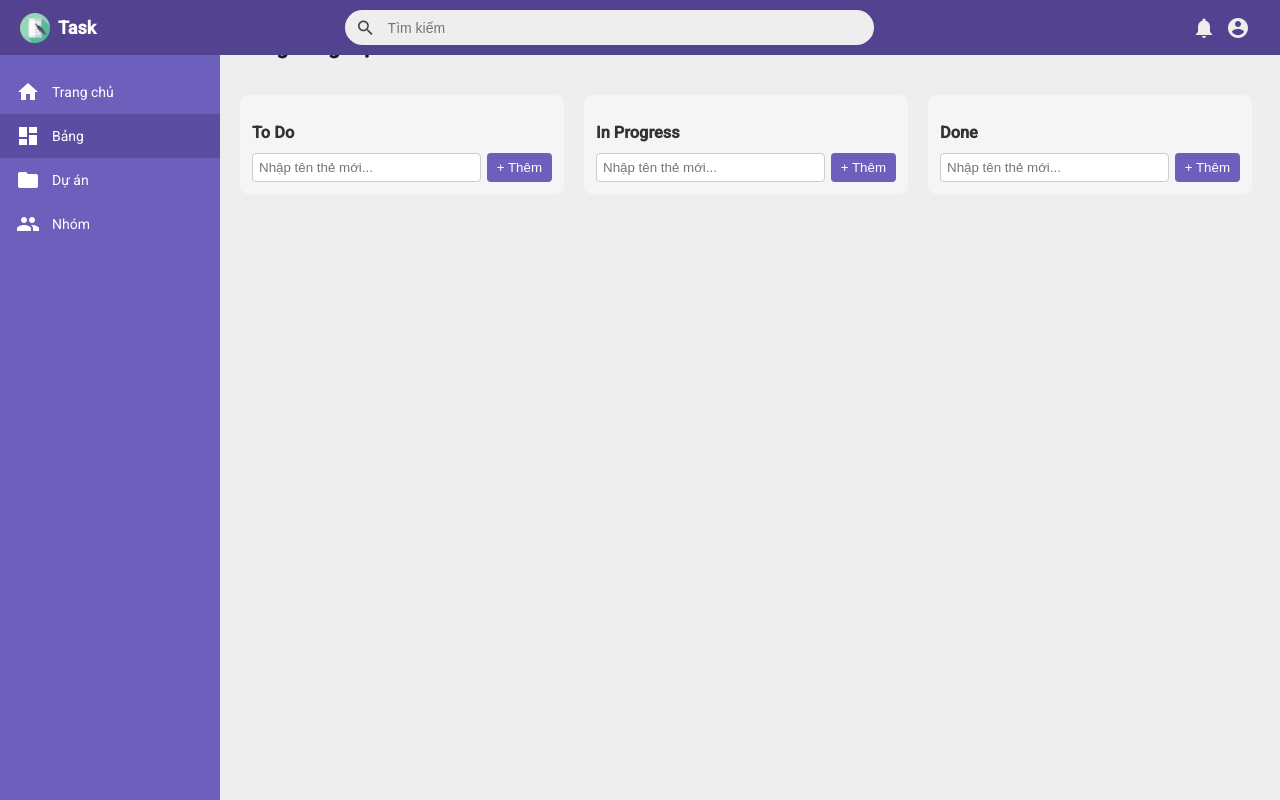
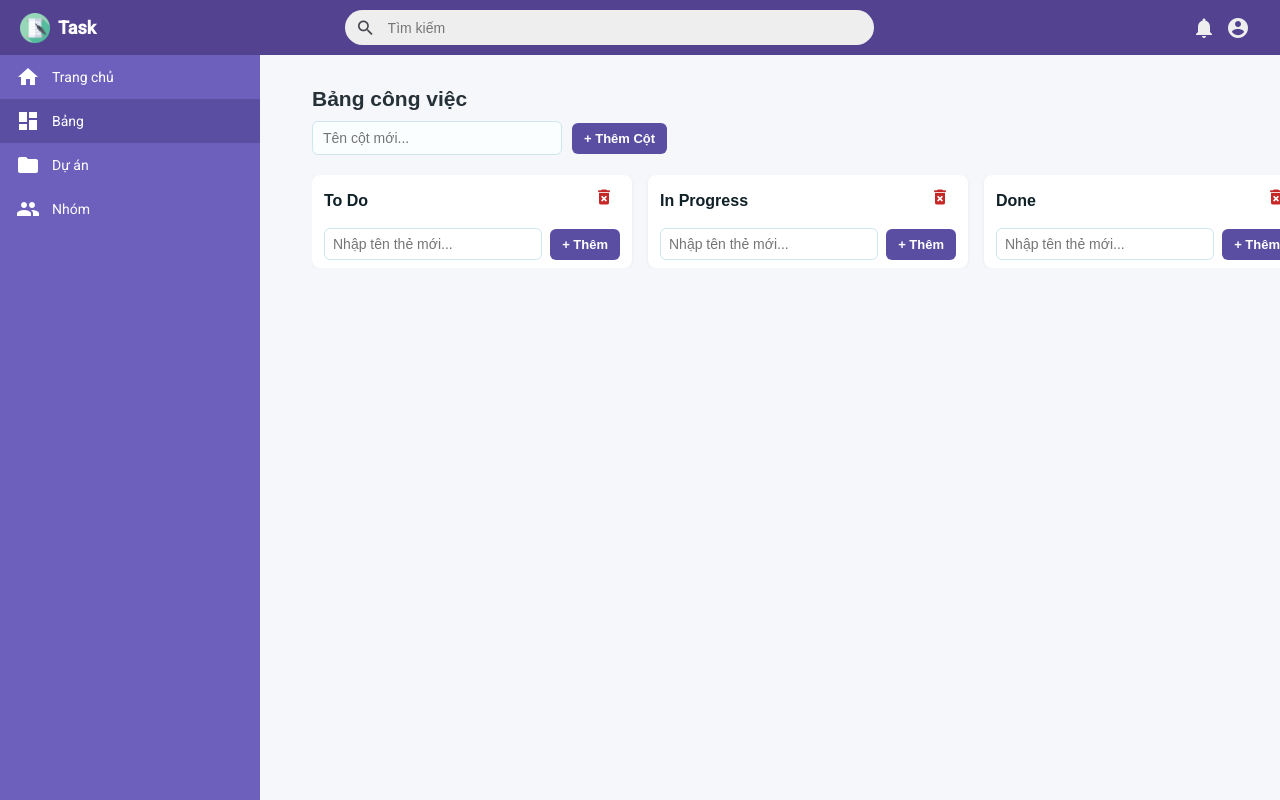
Before and after one commit to hquan2202/qu-n-l-c-ng-vii-c, an Angular app: page /board in a window 1280 px wide. Built offline with nearby package versions, Linux system fonts and the light colour scheme.

Commit message:
board update

```diff
--- a/src/app/app.component.css
+++ b/src/app/app.component.css
@@ -1,3 +1,4 @@
+
 .app-container {
   display: flex;
   height: 100vh;
@@ -5,13 +6,16 @@
 }
 
 app-sidebar {
-  width: 220px;
+  width: 260px;
   background: #3f51b5;
   color: white;
+  margin-top: 55px;
+  height: calc(100vh - 55px);
 }
 
 .content {
   flex: 1;
   overflow-y: auto;
-  background: #EEEEEE;
+  background: #f5f7fb;
+  padding: 65px 20px 20px 20px;
 }
--- a/src/app/components/sidebar/sidebar.css
+++ b/src/app/components/sidebar/sidebar.css
@@ -1,13 +1,17 @@
+
 .sidebar-container {
   width: 260px;
   height: 100%;
+  margin-top: 0;
+
   background-color: #6d60bc;
   color: white;
   display: flex;
   flex-direction: column;
-  padding: 70px 20px;
   box-sizing: border-box;
+  padding: 0px 20px 20px 20px;
 }
+
 
 .menu-item {
   display: flex;
@@ -15,12 +19,11 @@
   gap: 12px;
   padding: 10px 16px;
   cursor: pointer;
-  width: calc(100% + 7px);
+  width: calc(100% + 40px);
   margin-left: -20px;
   transition: background-color 0.2s;
 }
 
-/* Khi hover hoặc active: dùng cùng style */
 .menu-item:hover,
 .menu-item.active {
   background-color: #5a4ea3;
--- a/src/app/pages/board/board.component/board.component.css
+++ b/src/app/pages/board/board.component/board.component.css
@@ -1,60 +1,284 @@
+/* board.component.css (Hoàn chỉnh) */
+
 .board-container {
-  padding: 20px;
+  padding: 24px 32px;
+  font-family: Arial, sans-serif;
+  background: #f5f7fb;
+  min-width: 100%;
+
+  box-sizing: border-box;
   display: flex;
   flex-direction: column;
-  gap: 20px;
 }
+
+h2 {
+  margin: 0 0 12px 0;
+  color: #263238;
+}
+
+/* --- COLUMN ACTIONS CONTAINER (Mới) --- */
+.column-actions {
+  display: flex;
+  gap: 10px;
+  align-items: center;
+  margin-bottom: 20px;
+}
+
+.new-column-input {
+  flex-grow: 1;
+  padding: 8px 10px;
+  border-radius: 6px;
+  border: 1px solid #cfe6ee;
+  background: #fff;
+  font-size: 14px;
+  max-width: 250px;
+  box-sizing: border-box;
+}
+
+.btn-add-column {
+  background: #5a4ea3; /* Màu Tím */
+  color: #fff;
+  padding: 8px 12px;
+  border-radius: 6px;
+  border: none;
+  cursor: pointer;
+  font-weight: 600;
+  font-size: 13px;
+  transition: background-color 0.2s;
+}
+
+.btn-add-column:hover {
+  background: #6d60bc; /* Hover Tím */
+}
+/* -------------------------------------- */
+
 
 .board-columns {
   display: flex;
-  gap: 20px;
+  gap: 16px;
   align-items: flex-start;
+  flex-wrap: nowrap;
+  overflow-x: auto;
+  overflow-y: visible;
+  width: max-content;
 }
 
+/* --- CỘT (BOARD COLUMN) --- */
 .board-column {
-  background-color: #f4f5f7;
+  background: #fff;
+  padding: 8px 12px;
   border-radius: 8px;
-  padding: 12px;
-  width: 300px;
+  width: 320px;
+  box-shadow: 0 1px 4px rgba(0, 0, 0, .06);
+  box-sizing: border-box;
+  position: relative;
+  overflow: visible;
+  flex-shrink: 0;
+}
+
+/* Header Cột (Mới) */
+.column-header {
+  display: flex;
+  justify-content: space-between;
+  align-items: center;
+  margin-bottom: 10px;
 }
 
 .board-column h3 {
-  margin-bottom: 10px;
-  color: #333;
+  margin: 0;
+  padding: 0;
+  font-size: 16px;
+  color: #102027;
 }
 
+/* Nút Xóa Cột (Mới) */
+.btn-delete-column {
+  background: none;
+  border: none;
+  color: #c62828;
+  cursor: pointer;
+  padding: 4px;
+  border-radius: 4px;
+  transition: background-color 0.2s;
+}
+
+.btn-delete-column:hover {
+  background: #fbe6e6;
+}
+.btn-delete-column mat-icon {
+  font-size: 20px;
+}
+/* -------------------------- */
+
+/* --- THẺ (CARD) --- */
 .card {
-  background: white;
-  border-radius: 6px;
+  background: #fff;
+  border: 1px solid #e6eef4;
   padding: 10px;
   margin-bottom: 10px;
-  box-shadow: 0 1px 2px rgba(0,0,0,0.1);
-  cursor: grab;
+  border-radius: 6px;
+  cursor: pointer;
+  position: relative;
+  transition: box-shadow .12s ease, transform .08s ease;
+  outline: none;
+  box-sizing: border-box;
 }
 
+.card:hover {
+  box-shadow: 0 6px 18px rgba(15, 23, 42, 0.08);
+  transform: translateY(-2px);
+}
+
+.card .title {
+  font-weight: 600;
+  color: #0b3a45;
+  margin-bottom: 6px;
+  word-break: break-word;
+}
+
+.card .meta {
+  font-size: 12px;
+  color: #64748b;
+}
+
+/* --- ADD CARD INPUT/BUTTON (Đã sửa lỗi tràn) --- */
 .add-card {
   display: flex;
-  gap: 6px;
+  gap: 8px;
+  align-items: center;
+  margin-top: 10px;
+  width: 100%;
+}
+
+.add-card input[type="text"] {
+  flex-grow: 1;
+  flex-basis: auto;
+  padding: 7px 8px;
+  border-radius: 6px;
+  border: 1px solid #cfe6ee;
+  background: #fff;
+  font-size: 14px;
+  color: #093241;
+  box-sizing: border-box;
+}
+
+.add-card button {
+  flex-shrink: 0;
+  padding: 8px 12px;
+  border-radius: 6px;
+  border: none;
+  background: #5a4ea3; /* Màu Tím */
+  color: #fff;
+  cursor: pointer;
+  font-weight: 600;
+  font-size: 13px;
+  transition: background-color 0.2s;
+}
+
+.add-card button:hover {
+  background: #6d60bc; /* Hover Tím */
+}
+
+/* --- MODAL DIALOG STYLE --- */
+
+.modal-overlay {
+  position: fixed;
+  top: 0;
+  left: 0;
+  width: 100%;
+  height: 100%;
+  background: rgba(0, 0, 0, 0.5);
+  display: flex;
+  justify-content: center;
+  align-items: center;
+  z-index: 2000;
+}
+
+.modal-dialog {
+  background: white;
+  padding: 24px;
+  border-radius: 8px;
+  box-shadow: 0 4px 12px rgba(10, 18, 28, 0.15);
+  max-width: 500px;
+  width: 90%;
+  max-height: 90vh;
+  overflow-y: auto;
+}
+
+.modal-dialog h3 {
+  margin-top: 0;
+  font-size: 20px;
+  color: #263238;
+  margin-bottom: 15px;
+}
+
+/* --- MODAL FORM ELEMENTS --- */
+.field {
+  margin-bottom: 10px;
+}
+
+label {
+  display: block;
+  font-size: 12px;
+  color: #294047;
+  margin-bottom: 6px;
+}
+
+input[type="text"],
+textarea,
+select {
+  width: 100%;
+  padding: 8px 10px;
+  border-radius: 6px;
+  border: 1px solid #cfe6ee;
+  background: #fbfeff;
+  font-size: 14px;
+  color: #093241;
+  box-sizing: border-box;
+}
+
+textarea {
+  min-height: 60px;
+  resize: vertical;
+}
+
+.actions {
+  display: flex;
+  gap: 8px;
+  align-items: center;
   margin-top: 8px;
 }
 
-.add-card input {
-  flex: 1;
-  padding: 6px;
-  border: 1px solid #ccc;
-  border-radius: 4px;
+/* Nút Xóa Thẻ (Mới) */
+.btn-delete {
+  background: #d32f2f; /* Màu đỏ */
+  color: #fff;
+  transition: background-color 0.2s;
+  margin-right: auto; /* Đẩy sang trái */
+}
+.btn-delete:hover {
+  background: #c62828;
 }
 
-.add-card button {
-  background-color: #6d60bc;
-  color: white;
-  border: none;
-  border-radius: 4px;
-  padding: 6px 10px;
-  cursor: pointer;
-  transition: background 0.2s;
+.btn-save {
+  background: #5a4ea3; /* Màu Tím */
+  color: #fff;
+  transition: background-color 0.2s;
 }
 
-.add-card button:hover {
-  background-color: #5a4ea3;
+.btn-save:hover {
+  background: #6d60bc; /* Hover Tím */
 }
+
+.btn-cancel {
+  background: transparent;
+  color: #0b3a45;
+  border: 1px solid #e6eef4;
+}
+
+/* --- RESPONSIVE TWEAK --- */
+@media (max-width: 860px) {
+  .board-columns {
+    flex-wrap: wrap;
+  }
+}
--- a/src/app/pages/board/board.component/board.component.html
+++ b/src/app/pages/board/board.component/board.component.html
@@ -1,22 +1,87 @@
 <div class="board-container">
   <h2>Bảng công việc</h2>
 
+  <div class="column-actions">
+    <input
+      type="text"
+      placeholder="Tên cột mới..."
+      [(ngModel)]="newColumnName"
+      class="new-column-input"
+    />
+    <button class="btn btn-add-column" (click)="addColumn()">+ Thêm Cột</button>
+  </div>
   <div class="board-columns">
-    <div class="board-column" *ngFor="let column of columns; let i = index">
-      <h3>{{ column.title }}</h3>
+    <div
+      class="board-column"
+      *ngFor="let column of columns; let i = index"
+    >
 
-      <div class="card" *ngFor="let card of column.cards">
-        {{ card }}
+      <div class="column-header">
+        <h3>{{ column.title }}</h3>
+        <button
+          *ngIf="columns.length > 1"
+          class="btn-delete-column"
+          (click)="deleteColumn(i)"
+          title="Xóa cột này"
+        >
+          <mat-icon>delete_forever</mat-icon>
+        </button>
+      </div>
+      <div
+        class="card"
+        *ngFor="let card of column.cards; let j = index"
+        tabindex="0"
+        role="button"
+        (click)="openEditor(i, j, $any(card))"
+        aria-haspopup="dialog"
+      >
+        <div class="title">{{ $any(card).title || card }}</div>
+        <div class="meta">Assignee: {{ $any(card).assignee || '—' }}</div>
+
       </div>
 
       <div class="add-card">
-        <input
-          type="text"
-          [(ngModel)]="column.newCardName"
-          placeholder="Nhập tên thẻ mới..."
-        />
+        <input type="text" [(ngModel)]="column.newCardName" placeholder="Nhập tên thẻ mới..." />
         <button (click)="addCard(i)">+ Thêm</button>
       </div>
     </div>
   </div>
 </div>
+
+<div class="modal-overlay" *ngIf="editing" (click)="closeEditor()">
+  <div class="modal-dialog" role="dialog" aria-modal="true" (click)="$event.stopPropagation()">
+    <h3>Chỉnh sửa Thẻ</h3>
+
+    <div class="field">
+      <label for="modal-title">Card title</label>
+      <input id="modal-title" type="text" [(ngModel)]="editBuffer.title" />
+    </div>
+
+    <div class="field">
+      <label for="modal-status">Status</label>
+      <select id="modal-status" [(ngModel)]="editBuffer.status">
+        <option>To Do</option>
+        <option>In Progress</option>
+        <option>Review</option>
+        <option>Done</option>
+      </select>
+    </div>
+
+    <div class="field">
+      <label for="modal-assignee">Assignee</label>
+      <input id="modal-assignee" type="text" [(ngModel)]="editBuffer.assignee" placeholder="Assign to..." />
+    </div>
+
+    <div class="field">
+      <label for="modal-desc">Notes</label>
+      <textarea id="modal-desc" [(ngModel)]="editBuffer.description" placeholder="Add more details..."></textarea>
+    </div>
+
+    <div class="actions">
+      <button class="btn btn-delete" type="button" (click)="deleteCard()">Xóa</button>
+
+      <div style="flex: 1;"></div> <button class="btn btn-cancel" type="button" (click)="closeEditor()">Đóng</button>
+      <button class="btn btn-save" type="button" (click)="save()">Lưu</button>
+    </div>
+  </div>
+</div>
--- a/src/app/pages/board/board.component/board.component.ts
+++ b/src/app/pages/board/board.component/board.component.ts
@@ -1,32 +1,92 @@
-import { Component } from '@angular/core';
-import { CommonModule } from '@angular/common';
+// board.component.ts (Hoàn chỉnh)
+import { Component, OnInit } from '@angular/core';
 import {FormsModule} from '@angular/forms';
-
-type Column = {
-  title: string;
-  cards: string[];
-  newCardName: string;
-};
+import {NgForOf, NgIf} from '@angular/common';
+// @ts-ignore
+import { MatIconModule } from '@angular/material/icon';
 
 @Component({
   selector: 'app-board',
+  templateUrl: './board.component.html',
   standalone: true,
-  imports: [CommonModule, FormsModule],
-  templateUrl: './board.component.html',
-  styleUrls: ['./board.component.css']
+  imports: [
+    FormsModule,
+    NgForOf,
+    NgIf,
+    MatIconModule
+  ],
+  styleUrls: ['./board.component.css'],
 })
-export class BoardComponent {
-  columns: Column[] = [
-    { title: 'To Do', cards: [], newCardName: '' },
-    { title: 'In Progress', cards: [], newCardName: '' },
-    { title: 'Done', cards: [], newCardName: '' }
+export class BoardComponent implements OnInit {
+  columns: any[] = [
+    { title: 'To Do', cards: [] },
+    { title: 'In Progress', cards: [] },
+    { title: 'Done', cards: [] }
   ];
 
-  addCard(columnIndex: number) {
-    const column = this.columns[columnIndex];
-    if (column.newCardName.trim() !== '') {
-      column.cards.push(column.newCardName.trim());
-      column.newCardName = '';
+  editing: { i: number; j: number } | null = null;
+  editBuffer: any = null;
+
+  // Biến mới cho tính năng Thêm Cột
+  newColumnName: string = '';
+
+  ngOnInit(): void {}
+
+  openEditor(i: number, j: number, card: any) {
+    this.editing = { i, j };
+    if (typeof card === 'string') {
+      this.editBuffer = { title: card, status: 'To Do', assignee: '', description: '' };
+    } else {
+      this.editBuffer = { ...card };
+    }
+  }
+
+  isEditing(i: number, j: number) {
+    return this.editing !== null && this.editing.i === i && this.editing.j === j;
+  }
+
+  save() {
+    if (!this.editing || !this.editBuffer) return;
+    const { i, j } = this.editing;
+    this.columns[i].cards[j] = { ...this.editBuffer };
+    this.closeEditor();
+  }
+
+  // Hàm xóa thẻ
+  deleteCard() {
+    if (!this.editing) return;
+    const { i, j } = this.editing;
+    this.columns[i].cards.splice(j, 1);
+    this.closeEditor();
+  }
+
+  closeEditor() {
+    this.editing = null;
+    this.editBuffer = null;
+  }
+
+  addCard(i: number) {
+    const name = this.columns[i].newCardName;
+    if (!name) return;
+    this.columns[i].cards.push({ title: name, status: 'To Do', assignee: '', description: '' });
+    this.columns[i].newCardName = '';
+  }
+
+  // Logic Thêm Cột
+  addColumn() {
+    const name = this.newColumnName.trim();
+    if (!name) return;
+    this.columns.push({ title: name, cards: [] });
+    this.newColumnName = '';
+  }
+
+  // Logic Xóa Cột
+  deleteColumn(i: number) {
+    if (this.columns.length > 1 && confirm(`Bạn có chắc chắn muốn xóa cột "${this.columns[i].title}" không? Tất cả thẻ sẽ bị mất.`)) {
+      this.columns.splice(i, 1);
+      if (this.editing && this.editing.i === i) {
+        this.closeEditor();
+      }
     }
   }
 }
--- a/src/app/pages/home/home.component.css
+++ b/src/app/pages/home/home.component.css
@@ -1,5 +1,5 @@
 .home-container {
-  padding: 60px;
+  padding: 10px 10px;
 }
 .h2{
   font-size: 18px;
--- a/src/index.html
+++ b/src/index.html
@@ -2,10 +2,10 @@
 <html lang="en">
 <head>
   <meta charset="utf-8">
-  <title>Quanli</title>
+  <title>Task</title>
   <base href="/">
   <meta name="viewport" content="width=device-width, initial-scale=1">
-  <link rel="icon" type="image/x-icon" href="favicon.ico">
+  <link rel="icon" type="image/x-icon" href="assets/images/tasklogo.png">
   <link href="https://fonts.googleapis.com/css2?family=Roboto:wght@300;400;500&display=swap" rel="stylesheet">
   <link href="https://fonts.googleapis.com/icon?family=Material+Icons" rel="stylesheet">
 </head>
```
